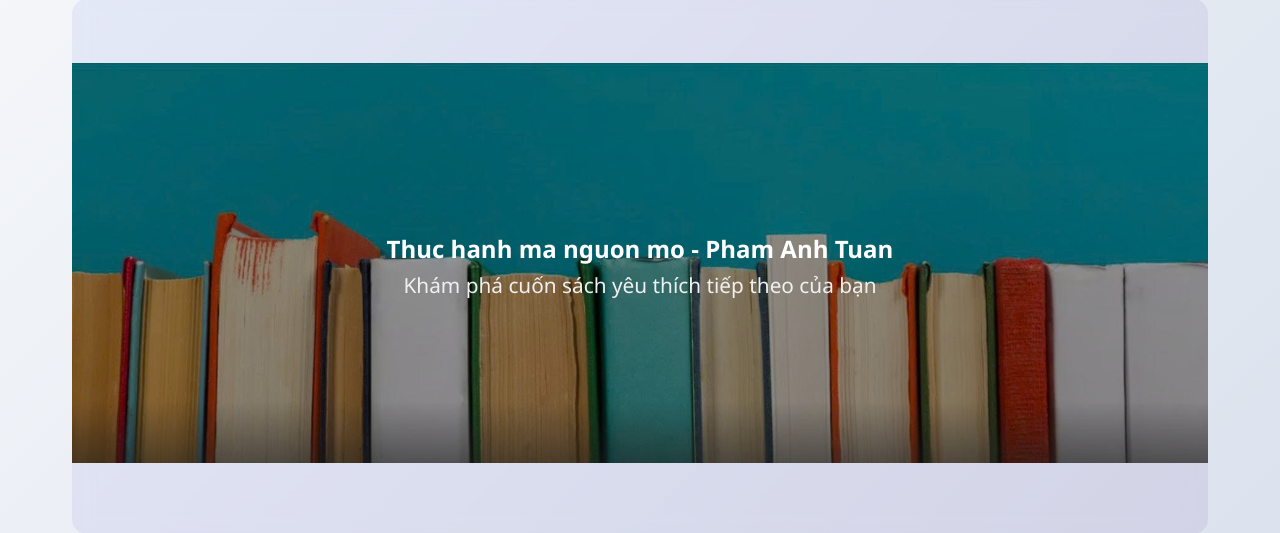
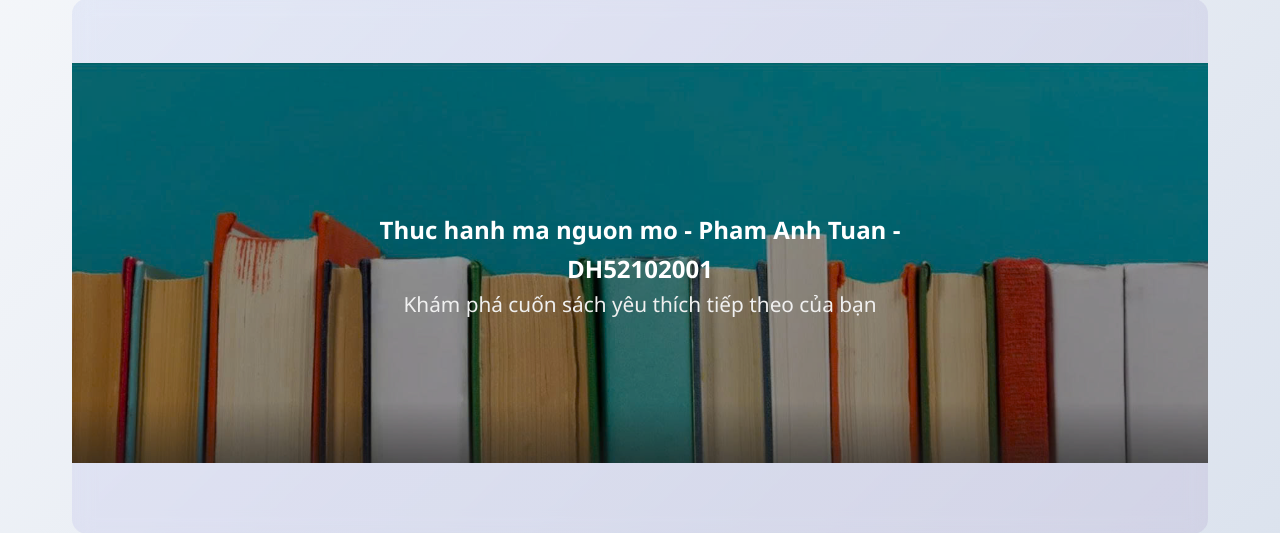
Before and after one commit to tuanhi23/oss_pro1, a PHP site: page / in a window 1280 px wide. Shown: the part 123-656 px from the top of the page. Run offline with PHP 8.4, Linux system fonts and the light colour scheme; data comes from the database, SQL or seed files in the repository.

Commit message:
tieu de 2

```diff
--- a/index.php
+++ b/index.php
@@ -75,7 +75,7 @@ try {
     <img src="assets/image/anhnen.jpg" class="hero-img">
 
     <div class="hero-text">
-        <h1>Thuc hanh ma nguon mo - Pham Anh Tuan</h1>
+        <h1>Thuc hanh ma nguon mo - Pham Anh Tuan - DH52102001</h1>
         <p>Khám phá cuốn sách yêu thích tiếp theo của bạn</p>
     </div>
 </section>
```
